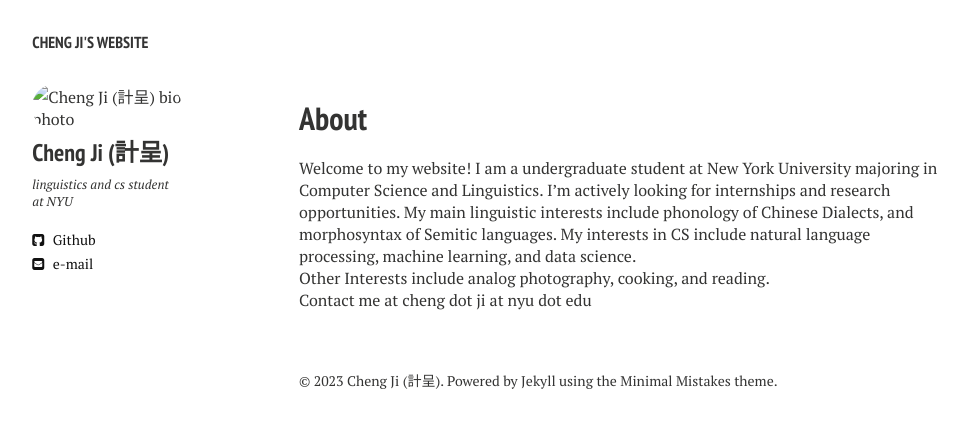
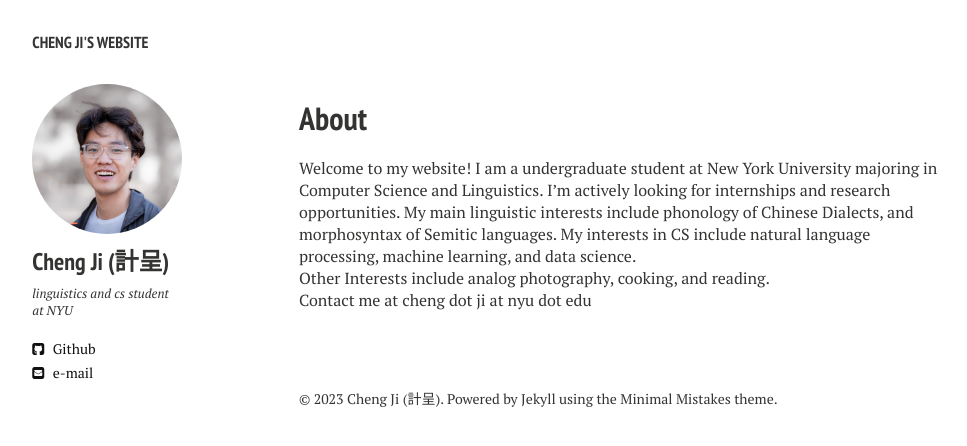
Before and after one commit to szcharlesji/szcharlesji.github.io, a Jekyll site: the page built from index.md, in a window 1280 px wide. Shown: the top 446 px of the page, without its empty margins (21-988 px from the left). Built offline with Jekyll 4.4.1, drawn with Linux system fonts in a browser that asks for light colours; nearby versions of some CDN libraries.

Commit message:
fixed wrong image link

```diff
--- a/_config.yml
+++ b/_config.yml
@@ -8,7 +8,7 @@ url:              //szcharlesji.github.io
 # Owner/author information
 owner:
   name:           Cheng Ji (計呈)
-  avatar:         "/images/cheng.jpeg"
+  avatar:         cheng.jpeg
   bio:            linguistics and cs student at NYU
   email:          cheng.ji at nyu.edu
   # Social networking links are used in author-bio sidebar. Update and remove as you like.
```
